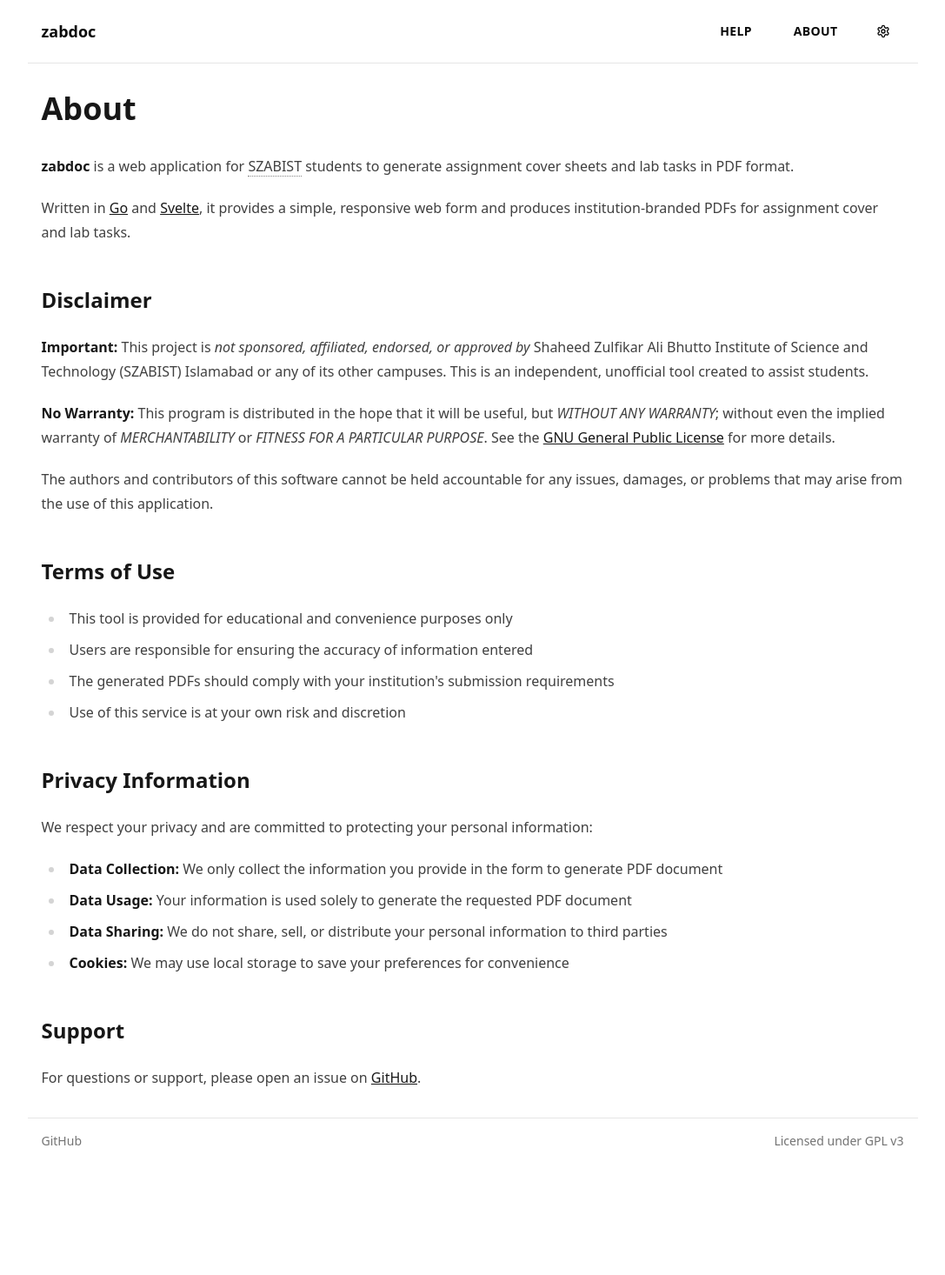
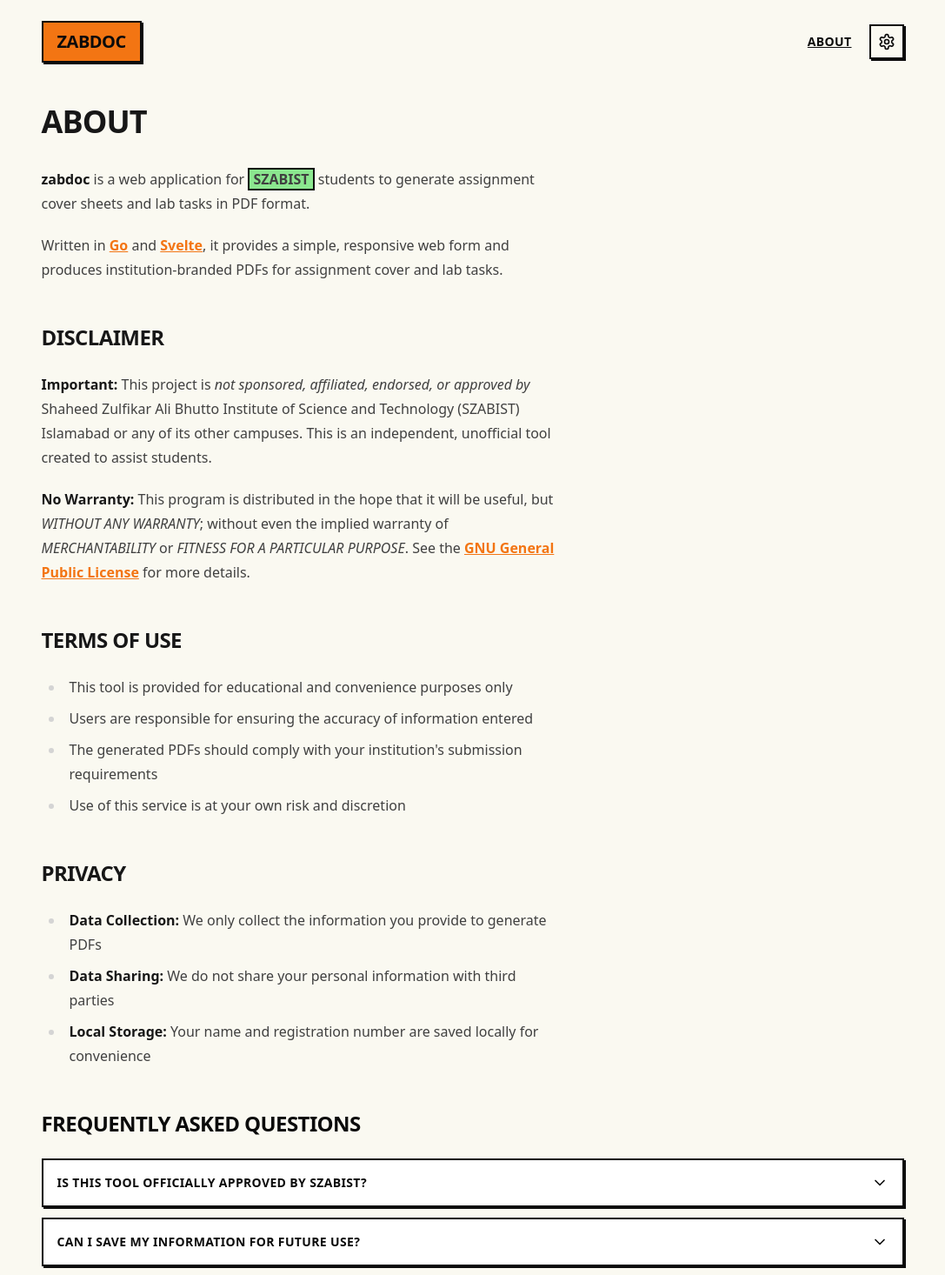
Before and after one commit to hammadmajid/zabdoc, a SvelteKit app in the folder worker/: page /about in a window 1280 px wide. Shown: the top 1466 px of the page at 87% size, without its empty margins (89-1176 px from the left). Before the commit the page ends 1338 px from the top, so only its background shows below. Built offline with nearby package versions, Linux system fonts and the light colour scheme.

Commit message:
redesign the UI for neobrutalist design language

```diff
--- a/worker/src/app.css
+++ b/worker/src/app.css
@@ -7,79 +7,93 @@
 @custom-variant dark (&:is(.dark *));
 
 :root {
-  --radius: 5px;
-  --background: oklch(1 0 0);
-  --foreground: oklch(0.145 0 0);
+  --radius: 0px;
+  --background: oklch(0.98 0.01 95);
+  --foreground: oklch(0.15 0 0);
   --card: oklch(1 0 0);
-  --card-foreground: oklch(0.145 0 0);
+  --card-foreground: oklch(0.15 0 0);
   --popover: oklch(1 0 0);
-  --popover-foreground: oklch(0.145 0 0);
-  --primary: oklch(0.205 0 0);
-  --primary-foreground: oklch(0.985 0 0);
-  --secondary: oklch(0.97 0 0);
-  --secondary-foreground: oklch(0.205 0 0);
-  --muted: oklch(0.97 0 0);
-  --muted-foreground: oklch(0.556 0 0);
-  --accent: oklch(0.97 0 0);
-  --accent-foreground: oklch(0.205 0 0);
-  --destructive: oklch(0.577 0.245 27.325);
-  --border: oklch(0.922 0 0);
-  --input: oklch(0.922 0 0);
-  --ring: oklch(0.708 0 0);
-  --chart-1: oklch(0.646 0.222 41.116);
-  --chart-2: oklch(0.6 0.118 184.704);
-  --chart-3: oklch(0.398 0.07 227.392);
-  --chart-4: oklch(0.828 0.189 84.429);
-  --chart-5: oklch(0.769 0.188 70.08);
-  --sidebar: oklch(0.985 0 0);
-  --sidebar-foreground: oklch(0.145 0 0);
-  --sidebar-primary: oklch(0.205 0 0);
-  --sidebar-primary-foreground: oklch(0.985 0 0);
-  --sidebar-accent: oklch(0.97 0 0);
-  --sidebar-accent-foreground: oklch(0.205 0 0);
-  --sidebar-border: oklch(0.922 0 0);
-  --sidebar-ring: oklch(0.708 0 0);
+  --popover-foreground: oklch(0.15 0 0);
+  --primary: oklch(0.7 0.18 50);
+  --primary-foreground: oklch(0.15 0 0);
+  --secondary: oklch(0.85 0.15 145);
+  --secondary-foreground: oklch(0.15 0 0);
+  --muted: oklch(0.95 0.02 95);
+  --muted-foreground: oklch(0.4 0 0);
+  --accent: oklch(0.8 0.2 290);
+  --accent-foreground: oklch(0.15 0 0);
+  --destructive: oklch(0.65 0.25 25);
+  --border: oklch(0.15 0 0);
+  --input: oklch(0.15 0 0);
+  --ring: oklch(0.7 0.18 50);
+  --chart-1: oklch(0.7 0.18 50);
+  --chart-2: oklch(0.75 0.15 145);
+  --chart-3: oklch(0.7 0.2 290);
+  --chart-4: oklch(0.8 0.18 200);
+  --chart-5: oklch(0.75 0.2 340);
+  --sidebar: oklch(0.95 0.02 95);
+  --sidebar-foreground: oklch(0.15 0 0);
+  --sidebar-primary: oklch(0.7 0.18 50);
+  --sidebar-primary-foreground: oklch(0.15 0 0);
+  --sidebar-accent: oklch(0.85 0.15 145);
+  --sidebar-accent-foreground: oklch(0.15 0 0);
+  --sidebar-border: oklch(0.15 0 0);
+  --sidebar-ring: oklch(0.7 0.18 50);
+
+  /* Neobrutalism specific */
+  --neo-shadow: 4px 4px 0px oklch(0.15 0 0);
+  --neo-shadow-sm: 2px 2px 0px oklch(0.15 0 0);
+  --neo-shadow-lg: 6px 6px 0px oklch(0.15 0 0);
+  --neo-border: 3px solid oklch(0.15 0 0);
+  --neo-border-sm: 2px solid oklch(0.15 0 0);
 }
 
 .dark {
-  --background: oklch(0.145 0 0);
-  --foreground: oklch(0.985 0 0);
-  --card: oklch(0.205 0 0);
-  --card-foreground: oklch(0.985 0 0);
-  --popover: oklch(0.205 0 0);
-  --popover-foreground: oklch(0.985 0 0);
-  --primary: oklch(0.922 0 0);
-  --primary-foreground: oklch(0.205 0 0);
-  --secondary: oklch(0.269 0 0);
-  --secondary-foreground: oklch(0.985 0 0);
-  --muted: oklch(0.269 0 0);
-  --muted-foreground: oklch(0.708 0 0);
-  --accent: oklch(0.269 0 0);
-  --accent-foreground: oklch(0.985 0 0);
-  --destructive: oklch(0.704 0.191 22.216);
-  --border: oklch(1 0 0 / 10%);
-  --input: oklch(1 0 0 / 15%);
-  --ring: oklch(0.556 0 0);
-  --chart-1: oklch(0.488 0.243 264.376);
-  --chart-2: oklch(0.696 0.17 162.48);
-  --chart-3: oklch(0.769 0.188 70.08);
-  --chart-4: oklch(0.627 0.265 303.9);
-  --chart-5: oklch(0.645 0.246 16.439);
-  --sidebar: oklch(0.205 0 0);
-  --sidebar-foreground: oklch(0.985 0 0);
-  --sidebar-primary: oklch(0.488 0.243 264.376);
-  --sidebar-primary-foreground: oklch(0.985 0 0);
-  --sidebar-accent: oklch(0.269 0 0);
-  --sidebar-accent-foreground: oklch(0.985 0 0);
-  --sidebar-border: oklch(1 0 0 / 10%);
-  --sidebar-ring: oklch(0.556 0 0);
+  --background: oklch(0.18 0.02 280);
+  --foreground: oklch(0.98 0 0);
+  --card: oklch(0.22 0.03 280);
+  --card-foreground: oklch(0.98 0 0);
+  --popover: oklch(0.22 0.03 280);
+  --popover-foreground: oklch(0.98 0 0);
+  --primary: oklch(0.75 0.2 50);
+  --primary-foreground: oklch(0.15 0 0);
+  --secondary: oklch(0.7 0.2 170);
+  --secondary-foreground: oklch(0.15 0 0);
+  --muted: oklch(0.28 0.03 280);
+  --muted-foreground: oklch(0.7 0 0);
+  --accent: oklch(0.75 0.25 310);
+  --accent-foreground: oklch(0.15 0 0);
+  --destructive: oklch(0.7 0.25 25);
+  --border: oklch(0.98 0 0);
+  --input: oklch(0.98 0 0);
+  --ring: oklch(0.75 0.2 50);
+  --chart-1: oklch(0.75 0.2 50);
+  --chart-2: oklch(0.7 0.2 170);
+  --chart-3: oklch(0.75 0.25 310);
+  --chart-4: oklch(0.7 0.2 200);
+  --chart-5: oklch(0.8 0.2 60);
+  --sidebar: oklch(0.22 0.03 280);
+  --sidebar-foreground: oklch(0.98 0 0);
+  --sidebar-primary: oklch(0.75 0.2 50);
+  --sidebar-primary-foreground: oklch(0.15 0 0);
+  --sidebar-accent: oklch(0.7 0.2 170);
+  --sidebar-accent-foreground: oklch(0.15 0 0);
+  --sidebar-border: oklch(0.98 0 0);
+  --sidebar-ring: oklch(0.75 0.2 50);
+
+  /* Neobrutalism specific - dark */
+  --neo-shadow: 4px 4px 0px oklch(0.98 0 0);
+  --neo-shadow-sm: 2px 2px 0px oklch(0.98 0 0);
+  --neo-shadow-lg: 6px 6px 0px oklch(0.98 0 0);
+  --neo-border: 3px solid oklch(0.98 0 0);
+  --neo-border-sm: 2px solid oklch(0.98 0 0);
 }
 
 @theme inline {
-  --radius-sm: calc(var(--radius) - 4px);
-  --radius-md: calc(var(--radius) - 2px);
+  --radius-sm: calc(var(--radius));
+  --radius-md: calc(var(--radius));
   --radius-lg: var(--radius);
-  --radius-xl: calc(var(--radius) + 4px);
+  --radius-xl: calc(var(--radius));
   --color-background: var(--background);
   --color-foreground: var(--foreground);
   --color-card: var(--card);
@@ -125,3 +139,24 @@
 html {
     scrollbar-gutter: stable;
 }
+
+/* Neobrutalism utilities */
+.neo-shadow {
+    box-shadow: var(--neo-shadow);
+}
+
+.neo-shadow-sm {
+    box-shadow: var(--neo-shadow-sm);
+}
+
+.neo-shadow-lg {
+    box-shadow: var(--neo-shadow-lg);
+}
+
+.neo-border {
+    border: var(--neo-border);
+}
+
+.neo-border-sm {
+    border: var(--neo-border-sm);
+}
--- a/worker/src/lib/components/form.svelte
+++ b/worker/src/lib/components/form.svelte
@@ -56,15 +56,6 @@
     {@render children?.()}
 
     <Card.Root class="">
-        <Card.Header>
-            <Card.Description>
-                By clicking the button below you accept the <a
-                    href="/about"
-                    class="text-primary underline hover:no-underline"
-                    >Terms and Privacy Policy</a
-                >.
-            </Card.Description>
-        </Card.Header>
         <Card.CardContent class="space-y-4">
             <Button type="submit" class="w-full" disabled={isLoading}>
                 {#if isLoading}
--- a/worker/src/routes/+layout.svelte
+++ b/worker/src/routes/+layout.svelte
@@ -1,7 +1,9 @@
 <script lang="ts">
     import { onNavigate } from "$app/navigation";
+    import { page } from "$app/stores";
     import favicon from "$lib/assets/favicon.svg";
     import Settings from "@lucide/svelte/icons/settings";
+    import Github from "@lucide/svelte/icons/github";
     import { buttonVariants } from "$lib/components/ui/button";
     import { cn } from "$lib/utils";
     import { ModeWatcher } from "mode-watcher";
@@ -29,51 +31,64 @@
 <ModeWatcher />
 <Toaster />
 
-<div class="flex min-h-screen flex-col mx-auto max-w-5xl">
-    <header class="border-b">
-        <div class="flex items-center justify-between p-4">
-            <nav class="flex items-center gap-6">
-                <a href="/" class={cn("text-lg font-semibold hover:underline")}>
+<div class="flex min-h-screen flex-col mx-auto max-w-5xl px-4">
+    <header class="py-6">
+        <div class="flex items-center justify-between">
+            <nav class="flex items-center gap-4">
+                <a
+                    href="/"
+                    class="neo-border-sm neo-shadow-sm bg-primary px-4 py-2 text-xl font-black uppercase tracking-tight hover:translate-x-[2px] hover:translate-y-[2px] hover:shadow-none transition-all"
+                >
                     zabdoc
                 </a>
+
             </nav>
             <nav class="flex items-center gap-2">
-                <a href="/help" class={buttonVariants({ variant: "ghost" })}>
-                    help
-                </a>
-                <a href="/about" class={buttonVariants({ variant: "ghost" })}>
+                <a
+                    href="/about"
+                    class={cn(
+                        "px-3 py-1 text-sm font-bold uppercase tracking-wide transition-colors hover:text-primary",
+                        $page.url.pathname === "/about" && "underline"
+                    )}
+                >
                     about
                 </a>
                 <a
                     href="/settings"
-                    class={buttonVariants({ variant: "ghost" })}
+                    class={buttonVariants({ variant: "ghost", size: "icon" })}
                 >
-                    <Settings />
+                    <Settings class="size-5" />
                 </a>
             </nav>
         </div>
     </header>
 
-    <main class="flex-1 py-8 px-4">
+    <main class="flex-1 py-6">
         {@render children?.()}
     </main>
 
-    <footer class="border-t">
-        <div
-            class="p-4 flex items-center justify-between text-sm text-muted-foreground"
-        >
+    <footer class="py-6 mt-4">
+        <div class="flex items-center justify-between">
+            <div class="flex items-center gap-3">
                 <a
                     href="https://github.com/hammadmajid/zabdoc"
                     target="_blank"
                     rel="noreferrer"
+                    class="neo-border-sm bg-card p-2 hover:bg-muted transition-colors"
                 >
-                GitHub
+                    <Github class="size-5" />
                 </a>
-            <span
-                >Licensed under <a
-                    href="https://www.gnu.org/licenses/gpl-3.0.html">GPL v3</a
-                ></span
-            >
+                <span class="text-sm font-medium text-muted-foreground">
+                    Open Source
+                </span>
+            </div>
+            <div class="text-sm font-medium">
+                <span class="text-muted-foreground">GPL v3</span>
+                <span class="mx-2 text-muted-foreground">•</span>
+                <span class="bg-muted px-2 py-0.5 neo-border-sm text-xs font-bold">
+                    2026
+                </span>
+            </div>
         </div>
     </footer>
 </div>
--- a/worker/src/routes/about/+page.svelte
+++ b/worker/src/routes/about/+page.svelte
@@ -1,5 +1,6 @@
 <script lang="ts">
     import SEO from "$lib/components/seo.svelte";
+    import * as Accordion from "$lib/components/ui/accordion/index.js";
 </script>
 
 <SEO
@@ -9,20 +10,21 @@
     url="https://zabdoc.xyz/about"
 />
 
-<div class="prose prose-neutral dark:prose-invert max-w-5xl mx-auto">
+<div class="mx-auto space-y-12">
+    <div class="prose prose-neutral dark:prose-invert prose-headings:font-black prose-headings:uppercase prose-headings:tracking-tight prose-a:text-primary prose-a:font-bold prose-strong:font-black">
         <h1>About</h1>
 
         <p>
             <strong>zabdoc</strong> is a web application for
-        <span class="border-b border-dotted border-foreground/50">SZABIST</span>
+            <span class="bg-secondary px-1 neo-border-sm font-bold">SZABIST</span>
             students to generate assignment cover sheets and lab tasks in PDF format.
         </p>
 
         <p>
             Written in{" "}
             <a href="https://go.dev" target="_blank" rel="noreferrer">Go</a> and
-        <a href="https://svelte.dev" target="_blank" rel="noreferrer">Svelte</a
-        >, it provides a simple, responsive web form and produces
+            <a href="https://svelte.dev" target="_blank" rel="noreferrer">Svelte</a>,
+            it provides a simple, responsive web form and produces
             institution-branded PDFs for assignment cover and lab tasks.
         </p>
 
@@ -52,65 +54,118 @@
             for more details.
         </p>
 
-    <p>
-        The authors and contributors of this software cannot be held accountable
-        for any issues, damages, or problems that may arise from the use of this
-        application.
-    </p>
-
         <h2>Terms of Use</h2>
 
         <ul>
-        <li>
-            This tool is provided for educational and convenience purposes only
-        </li>
-        <li>
-            Users are responsible for ensuring the accuracy of information
-            entered
-        </li>
-        <li>
-            The generated PDFs should comply with your institution's submission
-            requirements
-        </li>
+            <li>This tool is provided for educational and convenience purposes only</li>
+            <li>Users are responsible for ensuring the accuracy of information entered</li>
+            <li>The generated PDFs should comply with your institution's submission requirements</li>
             <li>Use of this service is at your own risk and discretion</li>
         </ul>
 
-    <h2>Privacy Information</h2>
-
-    <p>
-        We respect your privacy and are committed to protecting your personal
-        information:
-    </p>
+        <h2>Privacy</h2>
 
         <ul>
-        <li>
-            <strong>Data Collection:</strong> We only collect the information you
-            provide in the form to generate PDF document
-        </li>
-        <li>
-            <strong>Data Usage:</strong> Your information is used solely to generate
-            the requested PDF document
-        </li>
-        <li>
-            <strong>Data Sharing:</strong> We do not share, sell, or distribute your
-            personal information to third parties
-        </li>
-        <li>
-            <strong>Cookies:</strong> We may use local storage to save your preferences
-            for convenience
-        </li>
+            <li><strong>Data Collection:</strong> We only collect the information you provide to generate PDFs</li>
+            <li><strong>Data Sharing:</strong> We do not share your personal information with third parties</li>
+            <li><strong>Local Storage:</strong> Your name and registration number are saved locally for convenience</li>
         </ul>
+    </div>
 
-    <h2>Support</h2>
+    <!-- FAQ Section -->
+    <div>
+        <h2 class="text-2xl font-black uppercase tracking-tight mb-6">Frequently Asked Questions</h2>
 
-    <p>
-        For questions or support, please open an issue on{" "}
+        <Accordion.Root type="multiple">
+            <Accordion.Item value="item-1">
+                <Accordion.Trigger>Is this tool officially approved by SZABIST?</Accordion.Trigger>
+                <Accordion.Content>
+                    <p class="text-sm">
+                        No, this is an independent project created to help students. It is not
+                        affiliated with or endorsed by SZABIST. See the disclaimer above for more details.
+                    </p>
+                </Accordion.Content>
+            </Accordion.Item>
+
+            <Accordion.Item value="item-2">
+                <Accordion.Trigger>Can I save my information for future use?</Accordion.Trigger>
+                <Accordion.Content>
+                    <p class="text-sm">
+                        Yes! Your student name and registration number are automatically saved
+                        locally in your browser for convenience. This data never leaves your device.
+                    </p>
+                </Accordion.Content>
+            </Accordion.Item>
+
+            <Accordion.Item value="item-3">
+                <Accordion.Trigger>How can I delete my saved information?</Accordion.Trigger>
+                <Accordion.Content>
+                    <p class="text-sm">
+                        Go to the <a href="/settings" class="text-primary font-bold hover:underline">Settings</a> page
+                        and click on <strong>Delete Local Data</strong>. This will clear your saved information from your browser.
+                    </p>
+                </Accordion.Content>
+            </Accordion.Item>
+
+            <Accordion.Item value="item-4">
+                <Accordion.Trigger>My class or course is not listed. What do I do?</Accordion.Trigger>
+                <Accordion.Content>
+                    <p class="text-sm mb-2">You have several options:</p>
+                    <ul class="text-sm list-disc list-inside space-y-1">
+                        <li>Email <a href="mailto:hammadmajid@pm.me" class="text-primary font-bold hover:underline">hammadmajid@pm.me</a> with your request</li>
+                        <li>Open an issue on <a href="https://github.com/hammadmajid/zabdoc/issues" target="_blank" rel="noopener noreferrer" class="text-primary font-bold hover:underline">GitHub</a></li>
+                        <li>Contribute directly via a <a href="https://github.com/hammadmajid/zabdoc/tree/main/docs/adding-course.md" target="_blank" rel="noopener noreferrer" class="text-primary font-bold hover:underline">pull request</a></li>
+                    </ul>
+                    <p class="text-sm mt-2">Please provide: class name, course name, course code, and instructor name for all courses in the class.</p>
+                </Accordion.Content>
+            </Accordion.Item>
+
+            <Accordion.Item value="item-5">
+                <Accordion.Trigger>Can I modify the generated PDF?</Accordion.Trigger>
+                <Accordion.Content>
+                    <p class="text-sm">
+                        The generated PDFs are in final format. If you need changes,
+                        regenerate the document with corrected information.
+                    </p>
+                </Accordion.Content>
+            </Accordion.Item>
+
+            <Accordion.Item value="item-6">
+                <Accordion.Trigger>PDF not downloading?</Accordion.Trigger>
+                <Accordion.Content>
+                    <ul class="text-sm list-disc list-inside space-y-1">
+                        <li>Check that all required fields are filled correctly</li>
+                        <li>Ensure your browser allows downloads from this site</li>
+                        <li>Try refreshing the page and submitting again</li>
+                        <li>Disable browser extensions that might block downloads</li>
+                        <li>Clear your browser cache if issues persist</li>
+                    </ul>
+                </Accordion.Content>
+            </Accordion.Item>
+        </Accordion.Root>
+    </div>
+
+    <!-- Getting Support Section -->
+    <div class="neo-border neo-shadow bg-muted p-6">
+        <h2 class="text-xl font-black uppercase tracking-tight mb-4">Need Help?</h2>
+        <p class="font-medium mb-4">
+            If you encounter technical issues or have suggestions:
+        </p>
+        <div class="flex flex-wrap gap-3">
             <a
                 href="https://github.com/hammadmajid/zabdoc/issues"
                 target="_blank"
                 rel="noopener noreferrer"
+                class="neo-border-sm neo-shadow-sm bg-card px-4 py-2 font-bold uppercase text-sm hover:translate-x-[2px] hover:translate-y-[2px] hover:shadow-none transition-all"
             >
-            GitHub
-        </a>.
-    </p>
+                Report a Bug
+            </a>
+            <a
+                href="mailto:hammadmajid@pm.me"
+                class="neo-border-sm neo-shadow-sm bg-primary px-4 py-2 font-bold uppercase text-sm hover:translate-x-[2px] hover:translate-y-[2px] hover:shadow-none transition-all"
+            >
+                Contact
+            </a>
         </div>
+    </div>
+</div>
--- a/worker/src/routes/assignment/+page.svelte
+++ b/worker/src/routes/assignment/+page.svelte
@@ -26,14 +26,16 @@
 />
 
 <div class="space-y-12">
-    <div class="space-y-1.5">
-        <h3
-            class="text-2xl font-semibold leading-none tracking-tight flex items-center justify-start gap-2"
-        >
-            <FileText />
-            Assignment
-        </h3>
-        <p class="text-sm text-muted-foreground">
+    <div class="space-y-2">
+        <div class="flex items-center gap-3">
+            <div class="neo-border-sm neo-shadow-sm bg-secondary p-2">
+                <FileText class="size-6" />
+            </div>
+            <h3 class="text-3xl font-black uppercase tracking-tight">
+                Assignment
+            </h3>
+        </div>
+        <p class="font-medium">
             Fill out the information below to generate the assignment cover.
         </p>
     </div>
@@ -90,6 +92,5 @@
                 </Card.Content>
             </Card.Root>
         </div>
-        <Separator />
     </Form>
 </div>
--- a/worker/src/routes/lab-task/+page.svelte
+++ b/worker/src/routes/lab-task/+page.svelte
@@ -27,14 +27,16 @@
 />
 
 <div class="space-y-12">
-    <div class="space-y-1.5">
-        <h3
-            class="text-2xl font-semibold leading-none tracking-tight flex items-center justify-start gap-2"
-        >
-            <ClipboardList />
-            Lab Task
-        </h3>
-        <p class="text-sm text-muted-foreground">
+    <div class="space-y-2">
+        <div class="flex items-center gap-3">
+            <div class="neo-border-sm neo-shadow-sm bg-accent p-2">
+                <ClipboardList class="size-6" />
+            </div>
+            <h3 class="text-3xl font-black uppercase tracking-tight">
+                Lab Task
+            </h3>
+        </div>
+        <p class="font-medium">
             Fill out the information below to generate the lab task.
         </p>
     </div>
```
Also changed, not shown: worker/src/routes/+page.svelte (+30 -26 lines), worker/src/routes/settings/+page.svelte (+10 -10 lines). Lines whose indentation alone changed are shown as unchanged.
